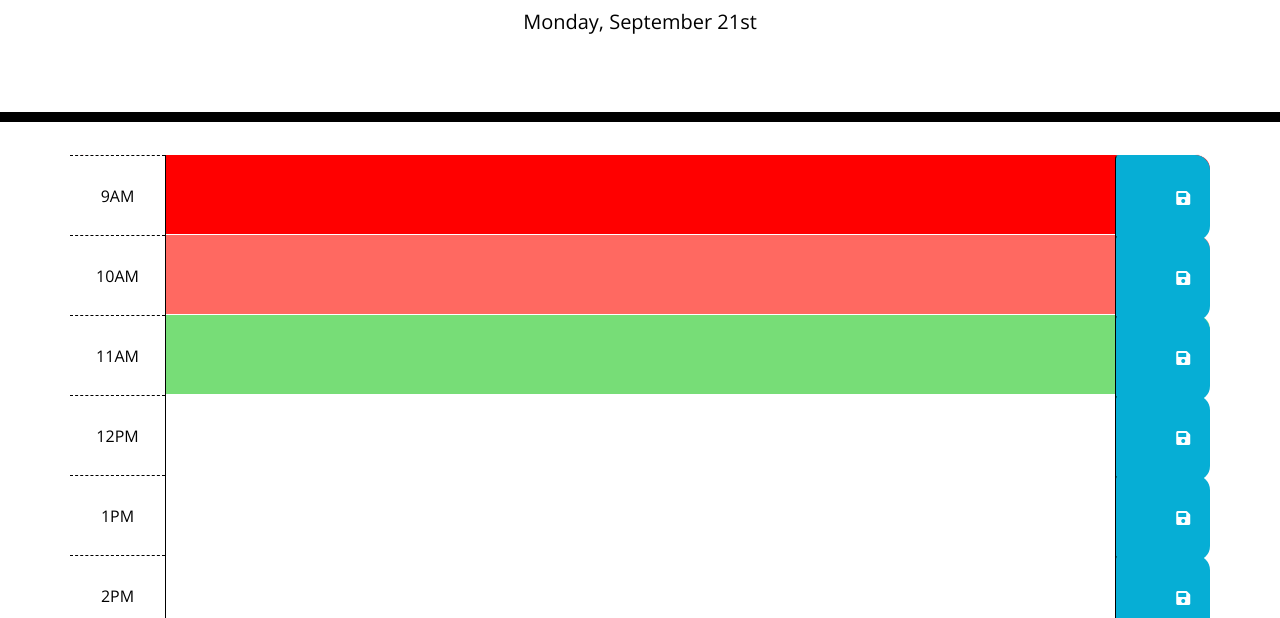
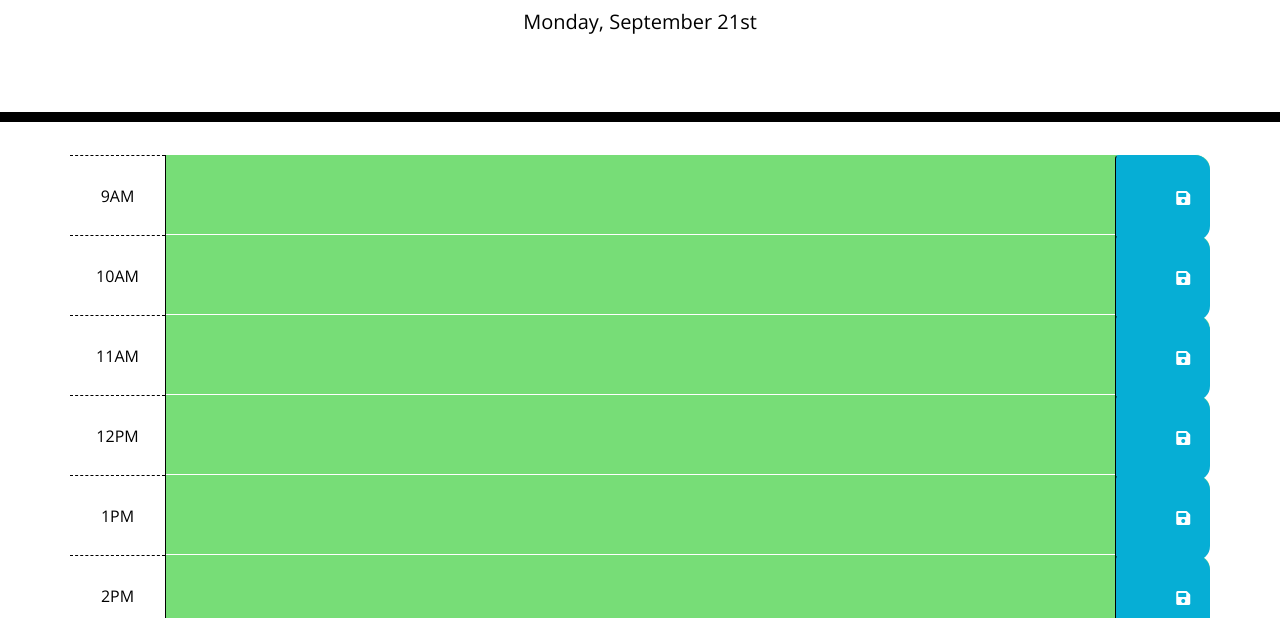
Before and after one commit to Gerardo-S/Live-Calendar, a plain HTML site: page index.html in a window 1280 px wide. Shown: the part 182-800 px from the top of the page. Drawn offline with nearby package versions, Linux system fonts and the light colour scheme.

Commit message:
script.js updated to change color based on current time

```diff
--- a/index.html
+++ b/index.html
@@ -32,7 +32,7 @@
 
 
       <!-- example of a past time block -->
-      <div id="hour-9" class="row time-block past">
+      <div id="hour-9" class="row time-block ">
         <div class="col-md-1 hour">
           9AM
         </div>
@@ -43,7 +43,7 @@
       </div>
 
       <!-- example of a present time block -->
-      <div id="hour-10" class="row time-block present">
+      <div id="hour-10" class="row time-block ">
         <div class="col-md-1 hour">
           10AM
         </div>
@@ -54,7 +54,7 @@
       </div>
 
       <!-- example of a future time block -->
-      <div id="hour-11" class="row time-block future">
+      <div id="hour-11" class="row time-block ">
         <div class="col-md-1 hour">
           11AM
         </div>
--- a/script.js
+++ b/script.js
@@ -2,11 +2,12 @@
 var todaysDate$ = $("#currentDay");
 var momentDateformat = moment().format('dddd, MMMM Do');
 todaysDate$.text(momentDateformat);
-var currentTime = moment().format(' h:mm a');
+var currentTime = moment().format(' k:mm ');
 console.log(currentTime);
-var calendarhour = ["10:00 pm", "10:00 am", "11:00 am", "12:00 pm", "1:00 pm", "2:00 pm", "3:00 pm", "4:00 pm", "5:00 pm"];
-console.log(calendarhour);
+var calendarHour = ["9:00" , "10:00" , "11:00" ,"12:00" , "13:00" , "14:00" , "15:00" , "16:00" , "17:00"];
+console.log(calendarHour);
 var savedInputs = [];
+resetColor();
 // ------------------------------localStorage------------------------------
 renderLastDescription();
 function renderLastDescription() {
@@ -49,18 +50,35 @@ $(document).on("click", ".saveBtn", function () {
 
 // -----------------------------------------------localStorage end-------------------
 
-// Color change to current hour-------------
-console.log(calendarhour[0]);
 
-if (currentTime = $("#hour-9")) {
+// -----------------------------------Description color change based on current time------------------------------------------------------
+function resetColor (){
+    for (var i = 0;i<calendarHour.length; i++ ){
+    var idHour= "[id$="  + (9+ i)  + "]";
+
+    if (parseInt(calendarHour[i]) == parseInt(currentTime)) {
+
+        $(idHour).css("background-color", "#ff6961");
+
+    }
+    // If currentTime is greater than the time text change background color to gray
+    else if (parseInt(currentTime) > parseInt(calendarHour[i])) {
+
+        $(idHour).css("background-color", "#d3d3d3" );
+    }
+    // else this is in the past, change the color green
+    else {
+
+        $(idHour).css("background-color", "#77dd77");
+
+    }
+    };
 
 
-    // for hours 9-5pm if it matches current time change color to red
-    // hours 9-5 can be found using hour class
-    var currentDiv = $("#hour-9");
-    currentDiv.css("background-color", "red");
-    console.log(currentDiv);
+}
 
+// --------------------------------Description color change ends here ---------------------------------------------------------------------------
 
-
-};
+// --------------------------------Refresh page to show color changes----------------------------------------------------
+// refresh color every 15 seconds
+setInterval(resetColor(), 15,000);
```
